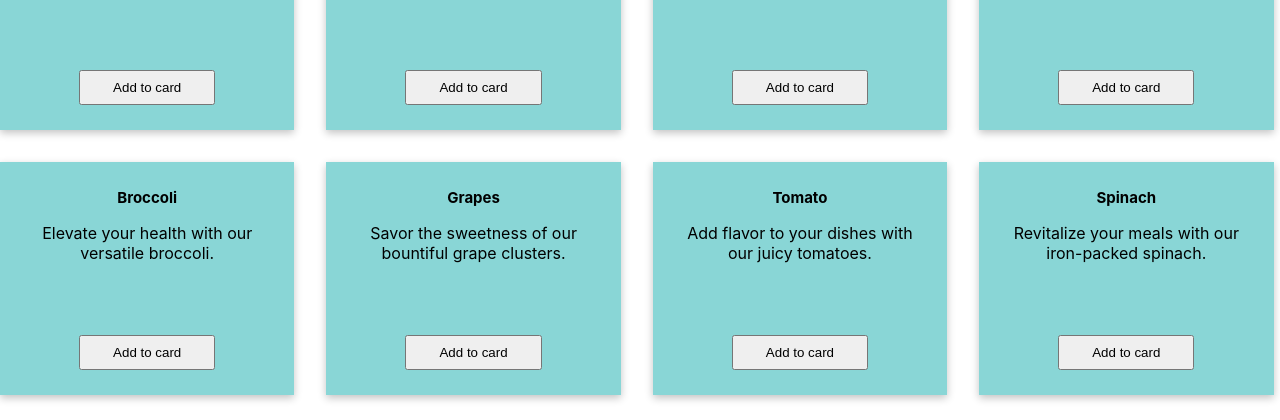
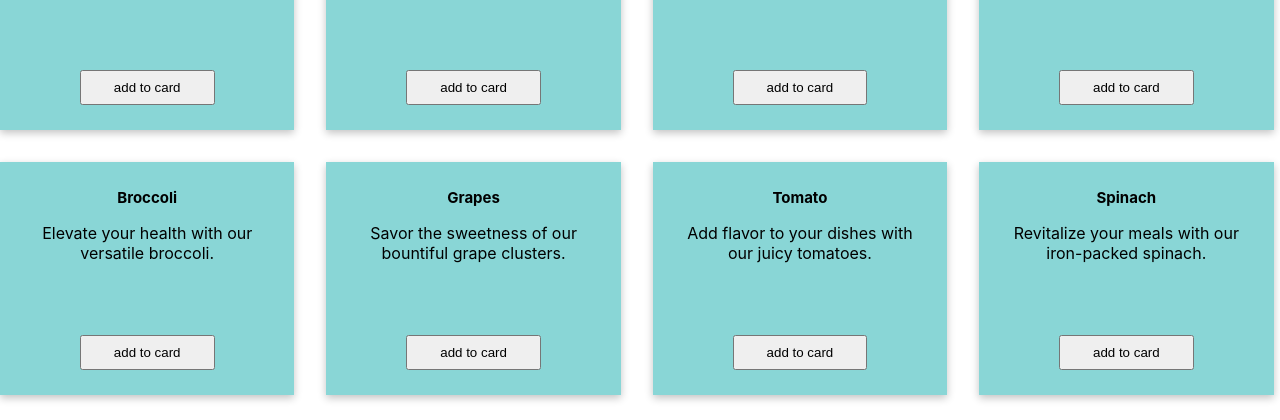
Before and after one commit to LaurynasGHub/reactCourse, a React (Create React App) app: page / in a window 1280 px wide. Shown: the part 305-725 px from the top of the page. Built offline with nearby package versions, Linux system fonts and the light colour scheme.

Commit message:
added remove add to card buttons

```diff
--- a/src/App.css
+++ /dev/null
@@ -1,3 +0,0 @@
-h3 {
-  font-size: 15px;
-}
--- a/src/App.jsx
+++ b/src/App.jsx
@@ -1,6 +1,7 @@
 import React, { useState } from 'react';
-import './App.css';
-
+import './App.scss';
+// import { mockData } from '../../mockData';
+import { mockData } from './mockData';
 //components
 import Navbar from './components/Navbar/Navbar';
 import Main from './components/Main/Main';
@@ -9,13 +10,36 @@ import MyCard from './components/MyCard/MyCard';
 function App() {
   const [tab, setTab] = useState('all');
   const [cardData, setCardData] = useState([]);
+  const [data, setData] = React.useState(mockData);
+
+  const handleAddToCard = (item) => {
+    setCardData([...cardData, item]);
+
+    const filteredData = data.filter(
+      (dataItem) => dataItem.title !== item.title
+    );
+
+    setData(filteredData);
+  };
+
+  const handleRemoveFromCard = (item) => {
+    setData([...data, item]);
+
+    const filteredCardData = cardData.filter(
+      (dataItem) => dataItem.title !== item.title
+    );
+
+    setCardData(filteredCardData);
+  };
 
   return (
     <>
       <Navbar setTab={setTab} />
-      {tab === 'all' && <Main setCardData={setCardData} />}
+      {tab === 'all' && (
+        <Main data={data} setData={setData} setCardData={handleAddToCard} />
+      )}
       {tab === 'card' && (
-        <MyCard cardData={cardData} setCardData={setCardData} />
+        <MyCard cardData={cardData} setCardData={handleRemoveFromCard} />
       )}
     </>
   );
--- /dev/null
+++ b/src/App.scss
@@ -0,0 +1,10 @@
+h3 {
+  font-size: 15px;
+}
+
+.container {
+  display: flex;
+  flex-wrap: wrap;
+  gap: 2rem;
+  margin: 0 auto;
+}
--- a/src/components/Card/Card.jsx
+++ b/src/components/Card/Card.jsx
@@ -3,16 +3,18 @@ import './card.scss';
 import '../MyCard/MyCard';
 // import '../Main/Main';
 
-function Card({ title, description, setCardData }) {
+function Card({ title, description, setCardData, card }) {
   const handleAddToCard = () => {
-    setCardData([{ title, description }]);
+    setCardData({ title, description });
   };
 
   return (
     <div className="card">
       <h3>{title}</h3>
       <p>{description}</p>
-      <button onClick={handleAddToCard}>Add to card</button>
+      <button onClick={handleAddToCard}>
+        {card ? 'remove from card' : 'add to card'}
+      </button>
     </div>
   );
 }
--- a/src/components/Main/Main.jsx
+++ b/src/components/Main/Main.jsx
@@ -1,13 +1,10 @@
-import React, { useState } from 'react';
 import './main.scss';
-import { mockData } from '../../mockData';
 
 //components
 import Card from '../Card/Card';
 
-function Main({ setCardData }) {
+function Main({ setCardData, data, setData }) {
   // const [Data, setData] = useState([mockData]);
-  const [data, setData] = React.useState(mockData);
 
   const handleSortData = (direction) => {
     const sortedData = data.toSorted((a, b) => {
--- a/src/components/MyCard/MyCard.jsx
+++ b/src/components/MyCard/MyCard.jsx
@@ -3,13 +3,14 @@ import Card from '../Card/Card';
 
 function MyCard({ cardData, setCardData }) {
   return (
-    <main>
+    <main className="container">
       {cardData.map(({ title, description }) => (
         <Card
           key={title}
           title={title}
           description={description}
           setCardData={setCardData}
+          card={true}
         />
       ))}
     </main>
```
